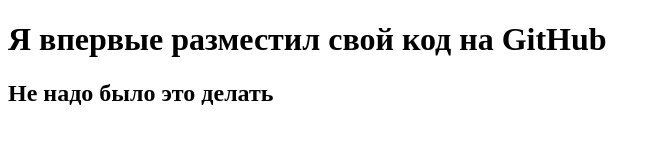
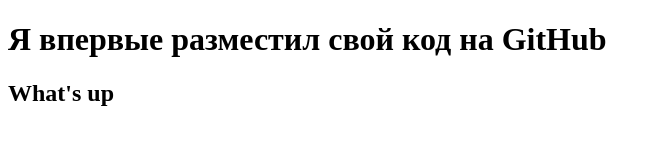
Before and after one commit to jujonu/test_repo, a plain HTML site: page index.html in a window 1280 px wide. Shown: the whole page, without its empty margins (0-661 px from the left). Drawn offline with Linux system fonts and the light colour scheme.

Commit message:
Revert "nonono"
This reverts commit c20c6b00f8e0dff55f5223211c67ffb6897f570a.

```diff
--- a/index.html
+++ b/index.html
@@ -7,8 +7,7 @@
 </head>
 <body>
     <h1>Я впервые разместил свой код на GitHub</h1>
-    <h2>Не надо было это делать
-    </h2>
+    <h2>What's up</h2>
 
 </body>
 </html>
```
